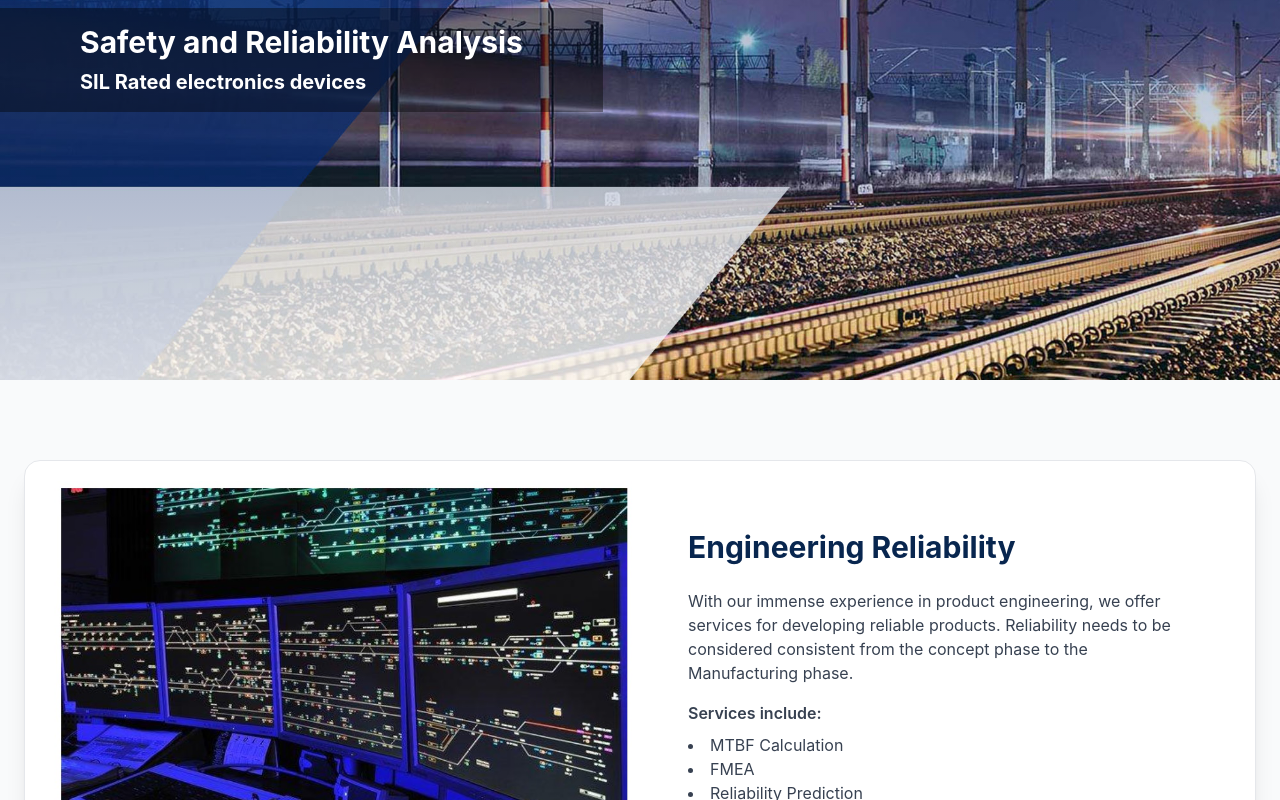
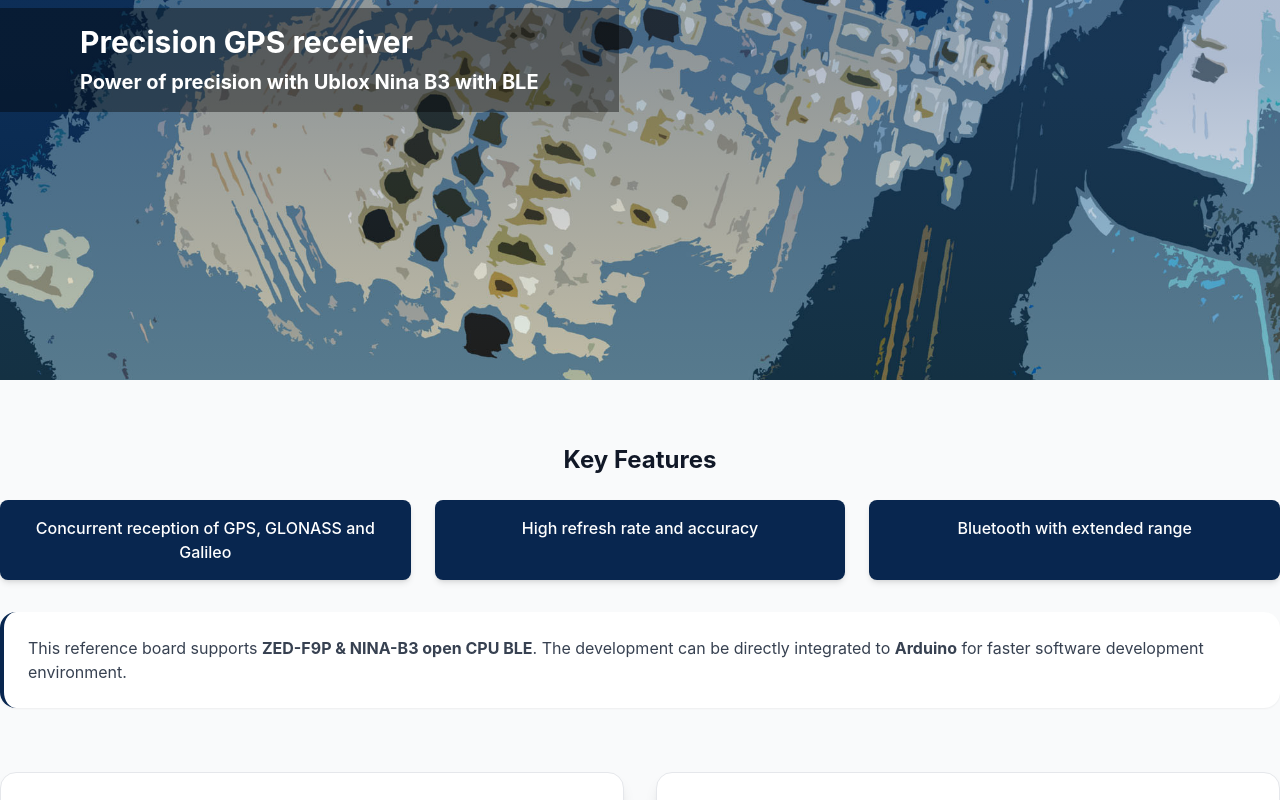
Before and after one commit to ajaykumarnarangali/vougavent, a React (Vite) app: page /products/precision-gps in a window 1280 px wide. Shown: the part 340-1140 px from the top of the page. Built offline with nearby package versions, Linux system fonts and the light colour scheme.

Commit message:
completed presition gps page @

```diff
--- a/src/App.jsx
+++ b/src/App.jsx
@@ -15,6 +15,7 @@ import SafetyCompliance from './pages/services/SafetyCompliance'
 import WifiToRs485 from "./pages/products/IndustrialAutomation/WifiToRs485";
 import IndustrialDisplay from "./pages/products/IndustrialAutomation/IndustrialDisplay";
 import Som from "./pages/products/IndustrialAutomation/Som";
+import Presisiongps from "./pages/products/IndustrialAutomation/Presisiongps";
 
 function App() {
   return (
@@ -34,7 +35,7 @@ function App() {
           </Route>
           <Route path="/products">
             <Route path="wifi-module" element={<WifiToRs485 />} />
-            <Route path="precision-gps" element={<SafetyCompliance />} />
+            <Route path="precision-gps" element={<Presisiongps />} />
             <Route path="imx-8m-som" element={<Som />} />
             <Route path="industrial-display" element={<IndustrialDisplay />} />
           </Route>
--- /dev/null
+++ b/src/components/products/IndustrialAutomation/gpsreciever/Hero.jsx
@@ -0,0 +1,74 @@
+import system_diagram_image from '../../../../assets/products/IndustrialAutomation/blockd.webp';
+import board from '../../../../assets/products/IndustrialAutomation/precision_gps_product.webp';
+
+function Hero() {
+  const features = [
+    "Concurrent reception of GPS, GLONASS and Galileo",
+    "High refresh rate and accuracy",
+    "Bluetooth with extended range"
+  ];
+
+  return (
+    <section className="py-16 sm:py-18 bg-gray-50">
+      <div className="max-w-7xl mx-auto px-4 lg:px-0">
+
+        {/* --- First Row: Key Features + Description --- */}
+        <div className="mb-16">
+          <h2 className="text-lg sm:text-2xl font-bold text-gray-900 mb-6 text-center">Key Features</h2>
+
+          {/* Features Grid */}
+          <div className="grid sm:grid-cols-1 md:grid-cols-3 gap-6 mb-8">
+            {features.map((feature, index) => (
+              <div
+                key={index}
+                className="p-4 bg-primary text-white text-base font-medium rounded-lg shadow-md text-center hover:shadow-lg transition"
+              >
+                {feature}
+              </div>
+            ))}
+          </div>
+
+          {/* Description Block below features */}
+          <div className="p-6 bg-white border-l-4 border-primary rounded-2xl shadow-sm text-gray-700 text-base max-w-7xl mx-auto">
+            <p>
+              This reference board supports <strong>ZED-F9P & NINA-B3 open CPU BLE</strong>.
+              The development can be directly integrated to <strong>Arduino</strong> for faster software development environment.
+            </p>
+          </div>
+        </div>
+
+        {/* --- Second Row: Two Images --- */}
+        <div className="grid sm:grid-cols-1 md:grid-cols-2 gap-8 items-center">
+
+          {/* Image 1: System Block Diagram */}
+          <div className="flex justify-center">
+            <div className="p-4 border border-gray-200 rounded-2xl shadow-lg bg-white w-full h-96 sm:h-[28rem] md:h-[32rem] flex justify-center items-center">
+              <img
+                src={system_diagram_image}
+                alt="System block diagram"
+                className="max-h-full max-w-full object-contain rounded-2xl"
+                loading="lazy"
+              />
+            </div>
+          </div>
+
+          {/* Image 2: Product Board */}
+          <div className="flex justify-center">
+            <div className="p-4 border border-gray-200 rounded-2xl shadow-lg bg-white w-full h-96 sm:h-[28rem] md:h-[32rem] flex justify-center items-center">
+              <img
+                src={board}
+                alt="Vougavent reference board"
+                className="max-h-full max-w-full object-contain rounded-2xl"
+                loading="lazy"
+              />
+            </div>
+          </div>
+
+        </div>
+
+      </div>
+    </section>
+  );
+}
+
+export default Hero;
--- /dev/null
+++ b/src/components/products/IndustrialAutomation/gpsreciever/Table.jsx
@@ -0,0 +1,34 @@
+import {sections} from '../../../../data/products/IndustrialAutomation/Gps'
+
+function Table() {
+    return (
+        <div className='bg-gray-50'>
+            <div className="max-w-7xl mx-auto py-6 px-6 lg:px-0">
+                <div className="grid grid-cols-1 md:grid-cols-2 gap-8">
+                    {sections.map((section, index) => (
+                        <div
+                            key={index}
+                            className="bg-white border border-gray-200  shadow-sm hover:shadow-md transition-all duration-200"
+                        >
+                            {/* Section Header */}
+                            <div className="bg-primary text-white text-lg font-semibold px-5 py-3">
+                                {section.title}
+                            </div>
+
+                            {/* Section Items */}
+                            <ul className="p-6 text-gray-700">
+                                {section.items.map((item, i) => (
+                                    <li key={i} className="flex items-center gap-2">
+                                        <span className="text-primary text-sm mb-1">●</span>{item}
+                                    </li>
+                                ))}
+                            </ul>
+                        </div>
+                    ))}
+                </div>
+            </div>
+        </div>
+    )
+}
+
+export default Table
--- /dev/null
+++ b/src/data/products/IndustrialAutomation/Gps.js
@@ -0,0 +1,24 @@
+export const sections = [
+    {
+        title: "Application",
+        items: [
+            "Smart buildings",
+            "Vehicle Tracking",
+            "Industry 4.0",
+            "Industrial sensor networks",
+            "Asset tracking solution",
+            "Building automation systems"
+        ],
+    },
+    {
+        title: "Processor",
+        items: [
+            "Full Bluetooth 5 with high data rate and long range",
+            "Pin compatible with other NINA modules",
+            "GATT, beacons, and mesh Protocols",
+            "Superior security functionality",
+            "Global certification",
+            "Multiple antenna options"
+        ],
+    }
+];
--- /dev/null
+++ b/src/pages/products/IndustrialAutomation/Presisiongps.jsx
@@ -0,0 +1,21 @@
+import Banner from '../../../components/common/Banner'
+import Banner_image from '../../../assets/about/banner_image.jpg'
+import Table from '../../../components/products/IndustrialAutomation/gpsreciever/Table'
+import Hero from '../../../components/products/IndustrialAutomation/gpsreciever/Hero'
+
+
+function Presisiongps() {
+    return (
+        <div>
+            <Banner
+                image_url={Banner_image}
+                title={'Precision GPS receiver'}
+                content={'Power of precision with Ublox Nina B3 with BLE'}
+            />
+            <Hero/>
+            <Table/>
+        </div>
+    )
+}
+
+export default Presisiongps
```
Also changed, not shown: src/assets/products/IndustrialAutomation/blockd.webp (added), src/assets/products/IndustrialAutomation/precision_gps_product.webp (added).
